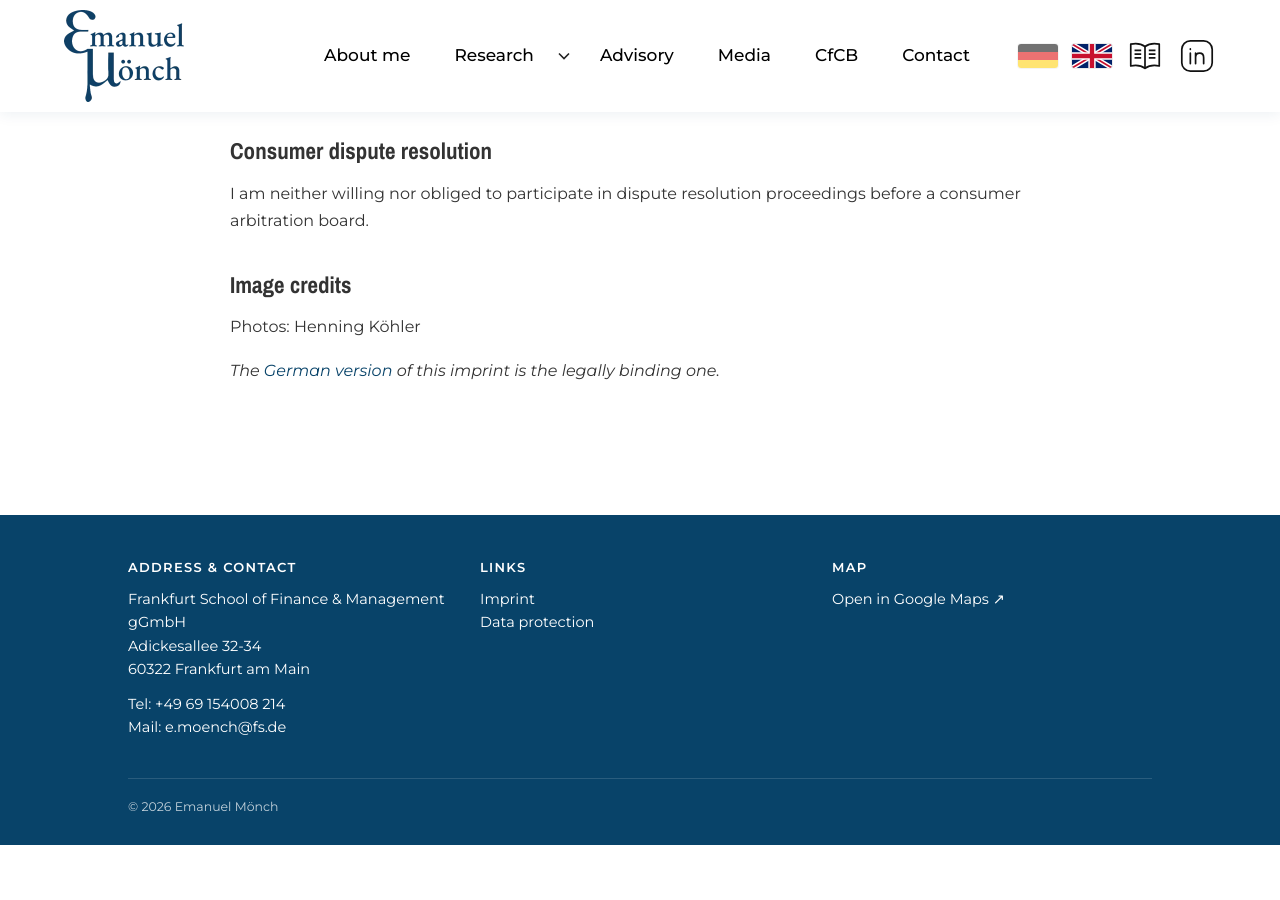
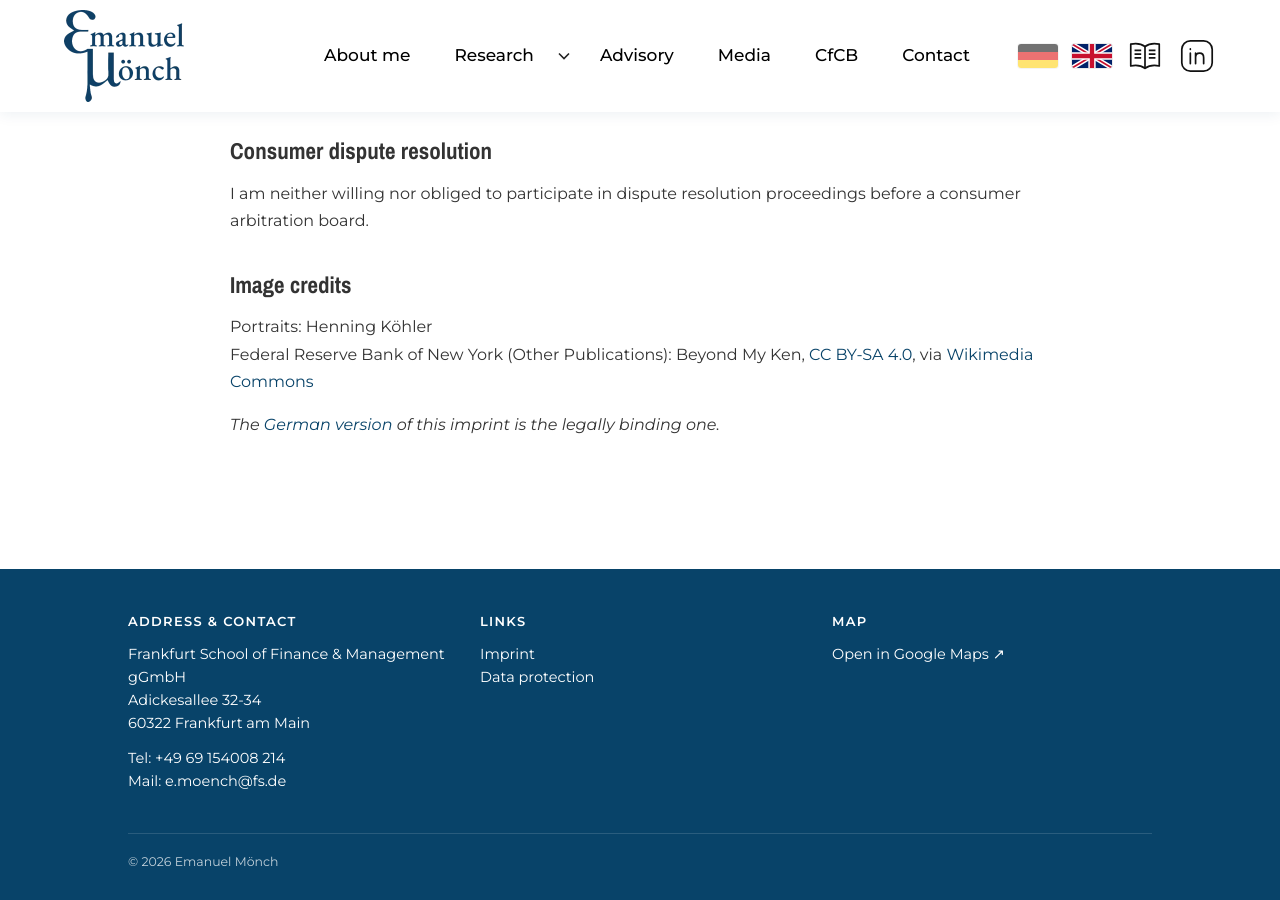
Before and after one commit to EmanuelMoench/website, a Jekyll site: the page built from imprint.md, in a window 1280 px wide and 900 px high, scrolled down 553 px. Built offline with Jekyll 4.4.1, drawn with Linux system fonts in a browser that asks for light colours; before the commit the page ends 1398 px from its top, so only the background shows below that.

Commit message:
New York Fed photo as banner on Other Publications; credit in imprint
Co-Authored-By: Claude Opus 5.5 <noreply@anthropic.com>
Claude-Session: https://claude.ai/code/session_01NkeFpE4bEZrQXBe3BSKNup

```diff
--- a/_includes/hero.html
+++ b/_includes/hero.html
@@ -1,5 +1,5 @@
 {%- if page.hero -%}
-<section class="hero" style="--hero-img: url('{{ '/assets/images/portraits/' | append: page.hero | relative_url }}'); --hero-pos: {{ page.hero_position | default: 'center 25%' }};">
+<section class="hero" style="--hero-img: url('{% if page.hero contains '/' %}{{ page.hero | relative_url }}{% else %}{{ '/assets/images/portraits/' | append: page.hero | relative_url }}{% endif %}'); --hero-pos: {{ page.hero_position | default: 'center 25%' }};">
   <div class="hero-inner">
     <h1>{{ page.heading | default: page.title }}</h1>
   </div>
--- a/_layouts/default.html
+++ b/_layouts/default.html
@@ -20,7 +20,7 @@
   <meta property="og:type" content="website">
   <meta property="og:url" content="{{ page.url | absolute_url }}">
   {%- if page.hero %}
-  <meta property="og:image" content="{{ '/assets/images/portraits/' | append: page.hero | absolute_url }}">
+  <meta property="og:image" content="{% if page.hero contains '/' %}{{ page.hero | absolute_url }}{% else %}{{ '/assets/images/portraits/' | append: page.hero | absolute_url }}{% endif %}">
   {%- endif %}
   <meta property="og:locale" content="{% if page.lang == 'de' %}de_DE{% else %}en_GB{% endif %}">
   <link rel="icon" type="image/png" href="{{ '/assets/images/favicon.png' | relative_url }}">
--- a/german/weitere-publikationen.html
+++ b/german/weitere-publikationen.html
@@ -3,6 +3,7 @@ ref: otherpubs
 permalink: /german/weitere-publikationen
 title: Weitere Publikationen
 heading: Weitere Publikationen
-hero: portrait-08.jpg
+hero: /assets/images/photos/new-york-fed.jpg
+hero_position: center 40%
 ---
 {% include publications.html items=site.data.other_publications icon="note" id="otherpubs" %}
--- a/imprint.md
+++ b/imprint.md
@@ -26,6 +26,7 @@ I am neither willing nor obliged to participate in dispute resolution proceeding
 
 ### Image credits
 
-Photos: Henning Köhler
+Portraits: Henning Köhler<br>
+Federal Reserve Bank of New York (Other Publications): Beyond My Ken, [CC BY-SA 4.0](https://creativecommons.org/licenses/by-sa/4.0/), via [Wikimedia Commons](https://commons.wikimedia.org/wiki/File:2013_Federal_Reserve_Bank_of_New_York_from_west.jpg)
 
 *The [German version](/german/impressum) of this imprint is the legally binding one.*
--- a/other-publications.html
+++ b/other-publications.html
@@ -3,6 +3,7 @@ ref: otherpubs
 permalink: /other-publications
 title: Other Publications
 heading: Other Publications
-hero: portrait-08.jpg
+hero: /assets/images/photos/new-york-fed.jpg
+hero_position: center 40%
 ---
 {% include publications.html items=site.data.other_publications icon="note" id="otherpubs" %}
```
Also changed, not shown: german/impressum.md (+2 -1 lines), assets/images/photos/new-york-fed.jpg (added).
